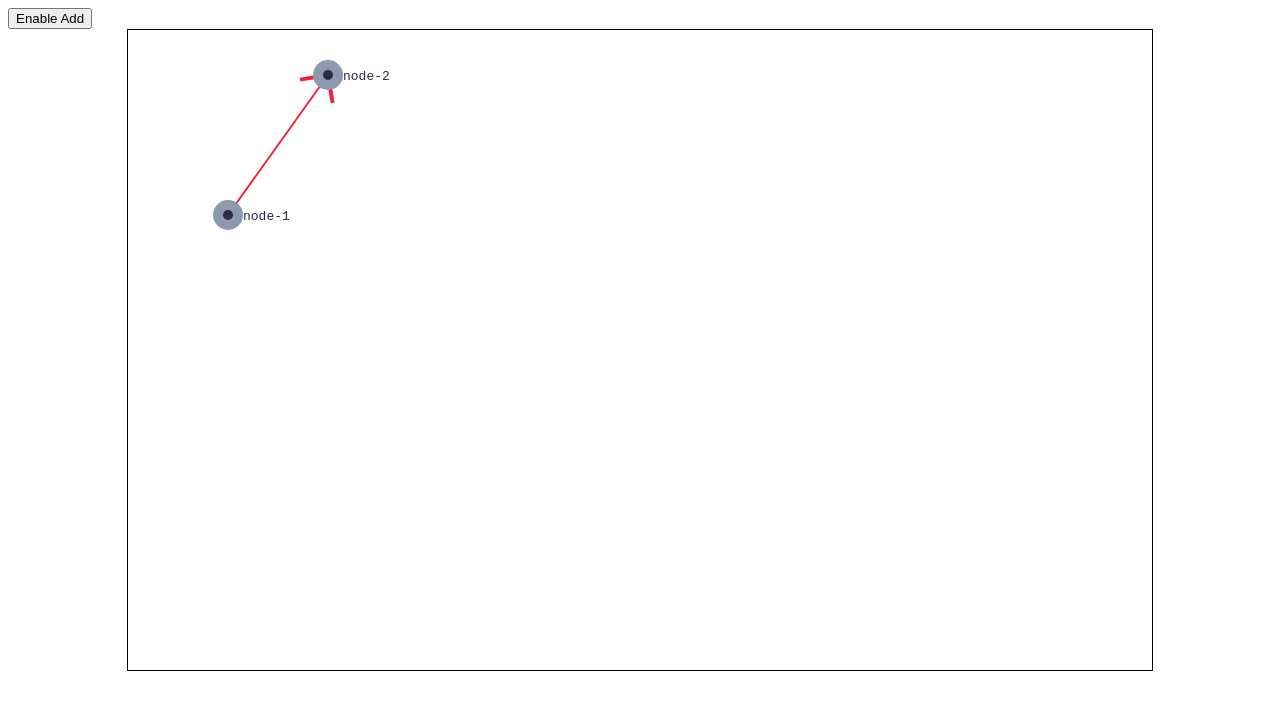
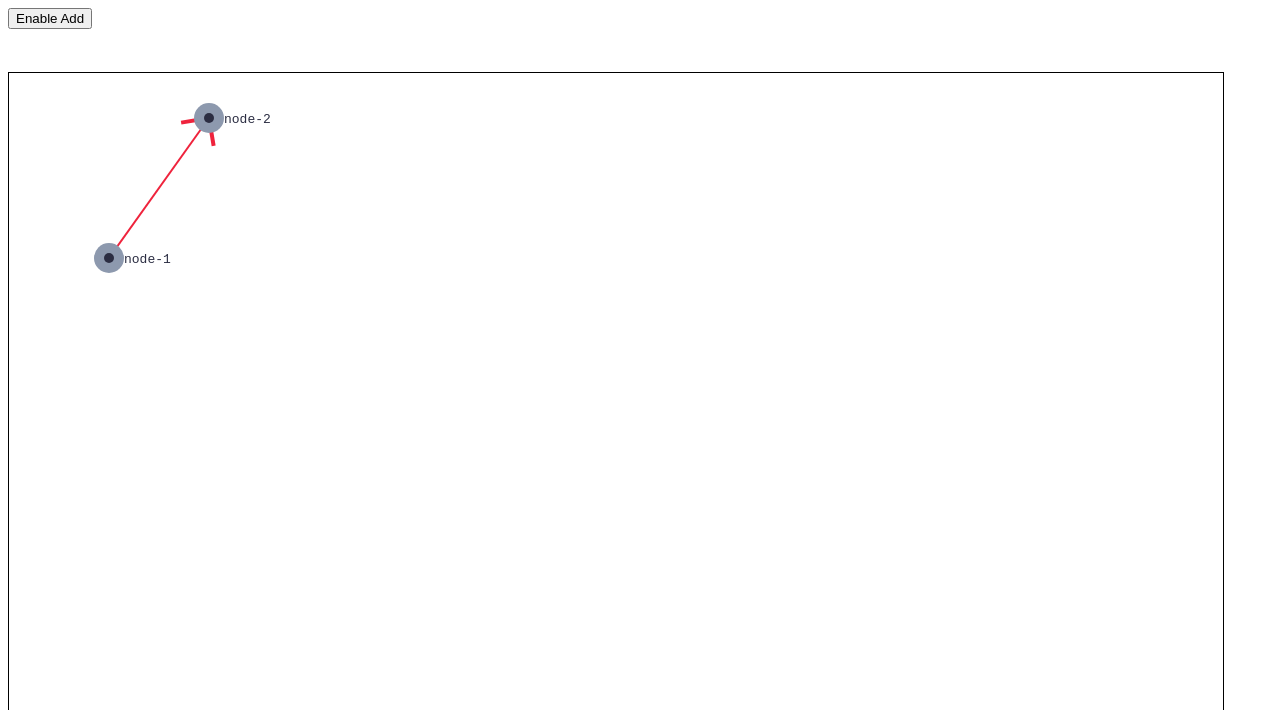
Before and after one commit to zahmadsaleem/knetworm, a Vue app: page / in a window 1280 px wide. Shown: the top 710 px of the page. Built offline with nearby package versions, Linux system fonts and the light colour scheme.

Commit message:
styling, fixed #5

```diff
--- a/src/App.vue
+++ b/src/App.vue
@@ -1,5 +1,12 @@
 <template>
-  <playground />
+  <div>
+    <div class="controls-bar">
+      <button @click="allow_add = !allow_add">
+        {{ allow_add ? "Disable" : "Enable" }} Add
+      </button>
+    </div>
+    <playground :allow_add="allow_add" />
+  </div>
 </template>
 
 <script>
@@ -9,8 +16,18 @@ export default {
   name: "App",
   components: {
     Playground
+  },
+  data() {
+    return {
+      allow_add: false
+    };
   }
 };
 </script>
 
-<style lang="scss"></style>
+<style lang="scss">
+.controls-bar {
+  width: 100%;
+  height: 8vh;
+}
+</style>
--- a/src/components/Playground.vue
+++ b/src/components/Playground.vue
@@ -1,8 +1,5 @@
 <template>
-  <div class="hello">
-    <button @click="allow_add = !allow_add">
-      {{ allow_add ? "Disable" : "Enable" }} Add
-    </button>
+  <div>
     <svg
       baseProfile="full"
       class="svg-canvas"
@@ -51,9 +48,11 @@ import { slope } from "@/utils/geometry_utils";
 export default {
   name: "Playground",
   components: { NodeElement, RelationLine, FieldElementDelete },
+  props: {
+    allow_add: { type: Boolean, default: () => false }
+  },
   data() {
     return {
-      allow_add: false,
       is_moving_node: false,
       moving_node: null,
       move_diff_x: 0,
@@ -258,10 +257,10 @@ export default {
 
 <style scoped lang="scss">
 .svg-canvas {
-  width: 80vw;
-  height: 80vh;
+  width: 95vw;
+  height: 90vh;
   display: block;
   border: black solid thin;
-  margin: auto;
+  box-sizing: border-box;
 }
 </style>
```
